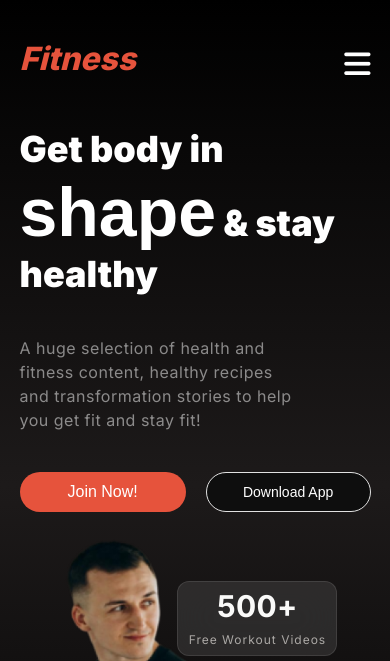
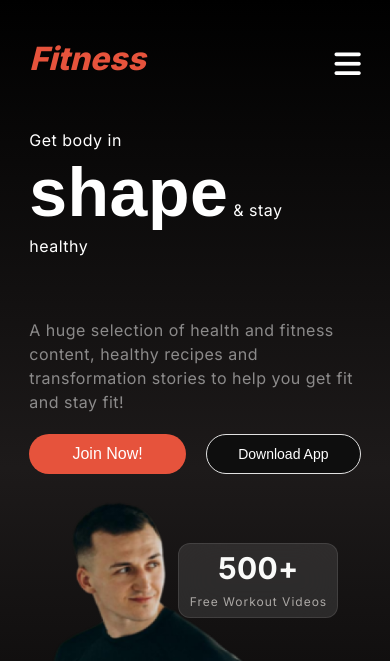
Before and after one commit to abdullahalmamun111/body-building-website, a plain HTML site: page index.html in a window 390 px wide. Shown: the top 661 px of the page. Drawn offline with Linux system fonts and the light colour scheme; a web font is replaced by a local one.

Commit message:
this last commit

```diff
--- a/styles/mobile.css
+++ b/styles/mobile.css
@@ -1,10 +1,6 @@
 @media screen and (max-width:576px){
     .nav-items{
         display: none;
-    }
-    .container {
-        width: 90%;
-        margin: 0 auto;
     }
     .hero{
         flex-direction: column;
@@ -22,10 +18,6 @@
         font-size: 36px;
         font-weight: 900;
         line-height: 120%;
-
-    }
-    .description{
-        color: rgba(255, 255, 255, 0.5);
         font-size: 16px;
         font-weight: 400;
         line-height: 24px;
```
